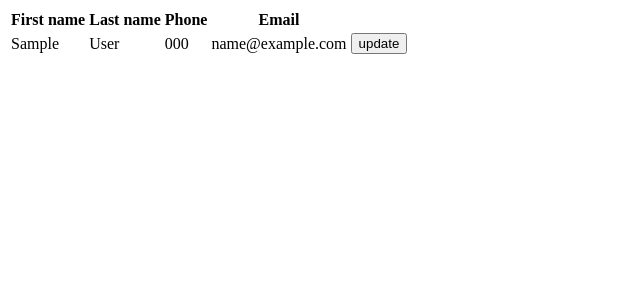
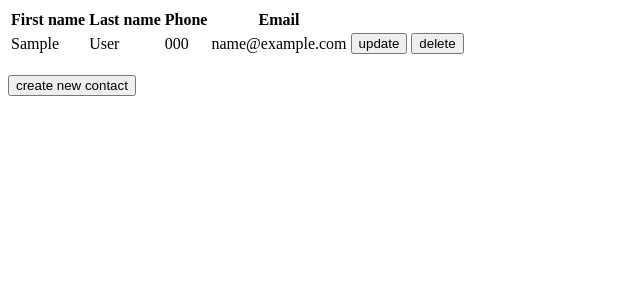
Before and after one commit to Sam-Po/Samat, a Django app: page /app/main/ in a window 1280 px wide. Shown: the top 300 px of the page, without its empty margins (0-640 px from the left). Run offline with Django 3.2, Linux system fonts and the light colour scheme; tables that the repository leaves empty hold one stand-in row (values such as "Sample post").

Commit message:
delete and create burrons

```diff
--- a/phonebook/www/templates/www/create.html
+++ b/phonebook/www/templates/www/create.html
@@ -2,7 +2,7 @@
 {% block title %}create{% endblock %}
 {% block content %}
 <h1>Create contact</h1>
-<form action="url 'new_contact'" method="post">
+<form action="{% url 'new_contact' %}"method="post">
   {% csrf_token %}
   <input type="text" name="first_name">
   <input type="text" name="last_name">
--- a/phonebook/www/templates/www/index.html
+++ b/phonebook/www/templates/www/index.html
@@ -20,7 +20,18 @@
         <input type="submit" value="update">
       </form>
     </td>
+    <td>
+      <form action="{% url 'delete_contact' %}" method="post">
+        {% csrf_token %}
+        <input type="hidden" name="contact_id" value="{{ person.id }}">
+        <input type="submit" value="delete">
+      </form>
+    </td>
   </tr>
   {% endfor %}
-</table>
+</table><br>
+<form action="{% url 'new_contact' %}">
+  {% csrf_token %}
+  <input type="submit" value="create new contact">
+</form>
 {% endblock %}
--- a/phonebook/www/urls.py
+++ b/phonebook/www/urls.py
@@ -7,4 +7,5 @@ urlpatterns = [
     path('new_contact/', views.new_contact, name='new_contact'),
     path('<int:contact_id>', views.show_contact, name="contact"),
     path('update/', views.update_contact, name="update_contact"),
+    path('delete/', views.delete_contact, name="delete_contact"),
 ]
--- a/phonebook/www/views.py
+++ b/phonebook/www/views.py
@@ -51,4 +51,4 @@ def delete_contact(request):
     contact_id = request.POST['contact_id']
     contact = Record.objects.get(id = contact_id)
     contact.delete()
-    return HttpResponseRedirect(request, 'main')
+    return HttpResponseRedirect(reverse('main'))
```
